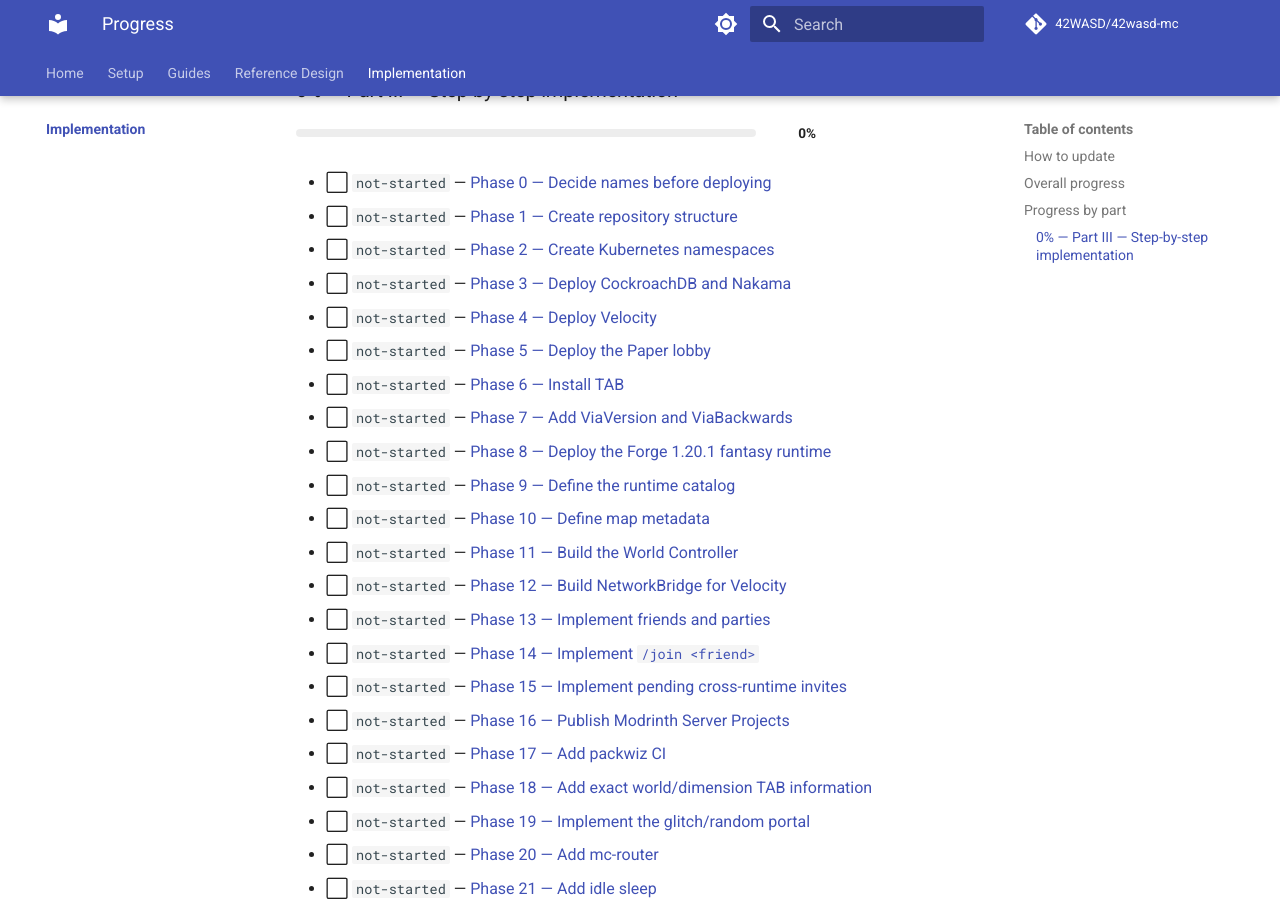
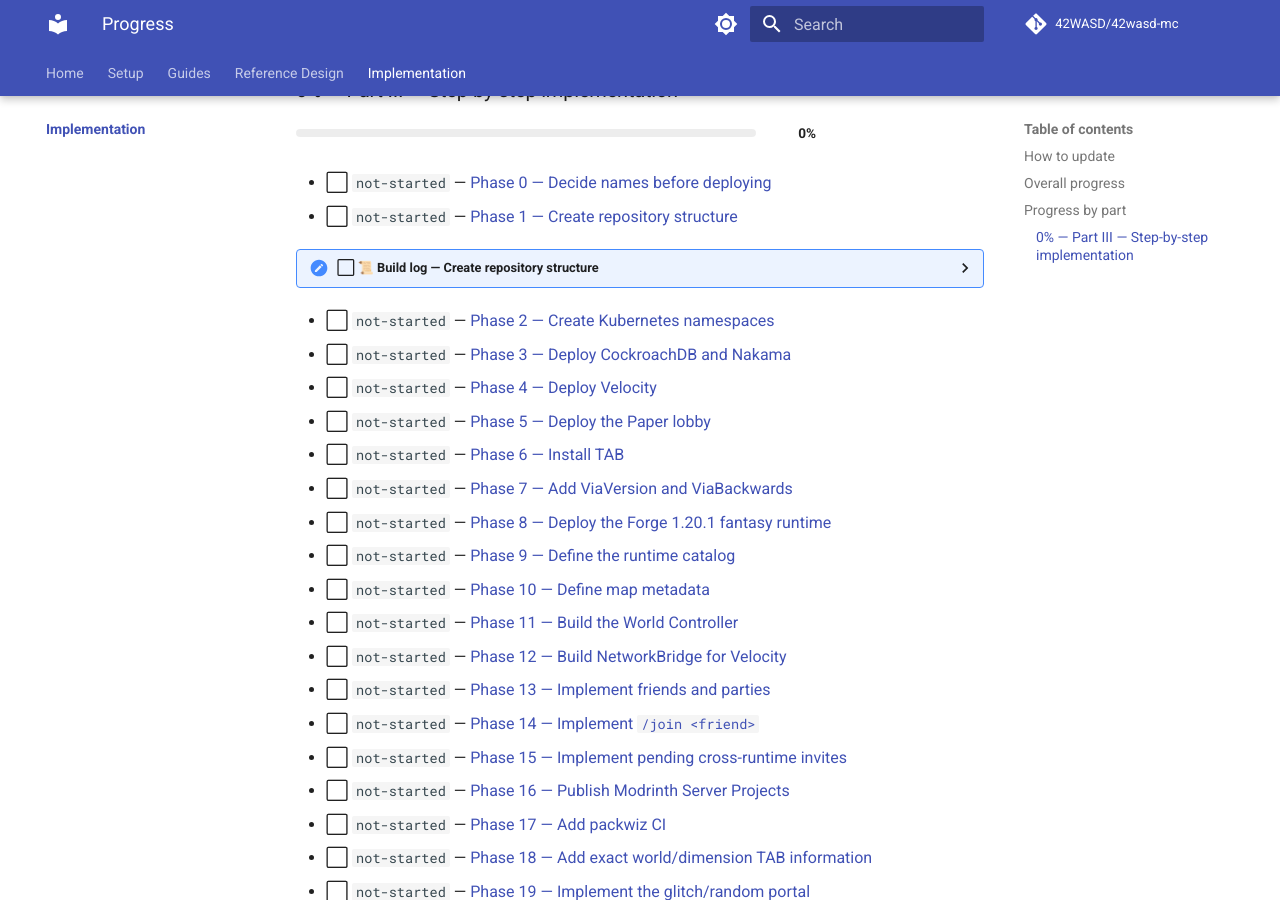
Before and after one commit to 42WASD/42wasd-mc, an MkDocs documentation site: the page built from docs/implementation/index.md, in a window 1280 px wide and 900 px high, scrolled down 1085 px. Built offline with MkDocs 1.6.1 and Material for MkDocs 9.7.7, drawn with Linux system fonts in a browser that asks for light colours; comment, search, counter and statistics services are not loaded; some of the changed lines change nothing that is shown.

Commit message:
docs(implementation): fix runbook phase frontmatter to match generator
Runbook 'phase:' values must be '{part}/{section}' (no 'reference-design/'
prefix) so the generator can key them into the RUNBOOK dict and render the
collapsible build-log boxes on the Implementation page. Previously the prefix
meant the boxes never rendered.

````diff
--- a/docs/implementation/index.md
+++ b/docs/implementation/index.md
@@ -72,6 +72,87 @@
 
 - ⬜ `not-started` — [Phase 0 — Decide names before deploying](../reference-design/03-step-by-step-implementation/decide-names-before-deploying/index.md)
 - ⬜ `not-started` — [Phase 1 — Create repository structure](../reference-design/03-step-by-step-implementation/create-repository-structure/index.md)
+
+<details markdown="1" class="runbook">
+<summary>⬜ 📜 Build log — Create repository structure</summary>
+
+# SSOT reading-order manifest migration
+
+## What was done
+
+Migrated the reference-design to a Single-Source-of-Truth (SSOT) reading-order
+manifest, porting the technique from `42WASD/ubuntu-server-iac`. All hardcoded
+numbering (embedded in folder names and H1s) was replaced with numbers derived
+from the manifest.
+
+### Files created
+- `docs/reference-design/_sequence.yaml` — the SSOT manifest: ordered `parts:`
+  list with `tracked:` flags and section slugs.
+- `scripts/docs/docs_manifest.py` — shared loader: `load_sequence()`,
+  `assign_phase_numbers()`, `phase_by_slug()`; derives Roman numerals and global
+  phase numbers from manifest position.
+- `scripts/docs/docs-flatten-sequence.py` — one-time flatten + bare-slug rename
+  (`git mv`).
+- `scripts/docs/docs-strip-sequence-from-pages.py` — one-time H1 prefix strip.
+- `scripts/docs/docs-migrate-paths.py` — one-time cross-link rewrite.
+
+### Generators rewritten (now manifest-driven)
+- `scripts/docs/docs-generate-nav.py` — derives `Part N — <title>` and
+  `Phase N — <title>` nav labels from the manifest (keeps 42wasd-mc Guides nav).
+- `scripts/docs/docs-generate-implementation.py` — reads only `tracked: true`
+  parts from the manifest; derives links as
+  `../reference-design/<part>/<section>/index.md`.
+
+### Structure migration
+Flattened `docs/reference-design/` from the 3-group layout
+(`background/build/reference`) into a flat parts list, and renamed all section
+folders to bare slugs:
+
+- `background/01-understand-...`  -> `01-understand-the-architecture-before-...`
+- `background/02-how-to-interpret-...` -> `02-how-to-interpret-the-actual-tools`
+- `build/03-step-by-step-implementation/00-17-phase-0-decide-names-...`
+  -> `03-step-by-step-implementation/decide-names-before-deploying`
+- `reference/04-technical-reference/00-45-recommended-...`
+  -> `04-technical-reference/recommended-source-of-truth-model`
+- `reference/05-current-verification-references/00-57-final-...`
+  -> `05-current-verification-references/final-architecture-recommendation`
+
+Stripped `Part N —` / `Phase N —` prefixes from all H1s (33 files). Updated all
+cross-references, `progress.yaml` keys, and the runbook `phase:` frontmatter.
+
+## Commands
+
+```bash
+# Flatten + rename sections to bare slugs (git mv)
+python3 scripts/docs/docs-flatten-sequence.py
+
+# Strip Part/Phase prefixes from H1s
+python3 scripts/docs/docs-strip-sequence-from-pages.py
+
+# Rewrite cross-links to new flat paths
+python3 scripts/docs/docs-migrate-paths.py
+
+# Regenerate nav + implementation from the manifest
+cd projects
+uv run python3 ../scripts/docs/docs-generate-nav.py
+uv run python3 ../scripts/docs/docs-generate-implementation.py
+
+# Strict build (repeated while fixing broken links)
+uv run mkdocs build --strict -f ../mkdocs.yml
+```
+
+## Verified
+
+- `uv run mkdocs build --strict -f ../mkdocs.yml` passes with no warnings
+  (only the unrelated MkDocs 2.0 notice).
+- Nav shows `I — <part>`, `II — <part>`, ..., and `Phase N — <title>` for the
+  tracked build part (Part III), all derived from `_sequence.yaml`.
+- Implementation page shows Part III — Step-by-step implementation with 28
+  derived phases.
+- All 64 `reference-design/**/index.md` files on disk match manifest slugs.
+
+</details>
+
 - ⬜ `not-started` — [Phase 2 — Create Kubernetes namespaces](../reference-design/03-step-by-step-implementation/create-kubernetes-namespaces/index.md)
 - ⬜ `not-started` — [Phase 3 — Deploy CockroachDB and Nakama](../reference-design/03-step-by-step-implementation/deploy-cockroachdb-and-nakama/index.md)
 - ⬜ `not-started` — [Phase 4 — Deploy Velocity](../reference-design/03-step-by-step-implementation/deploy-velocity/index.md)
````
Also changed, not shown: 2 other files.
